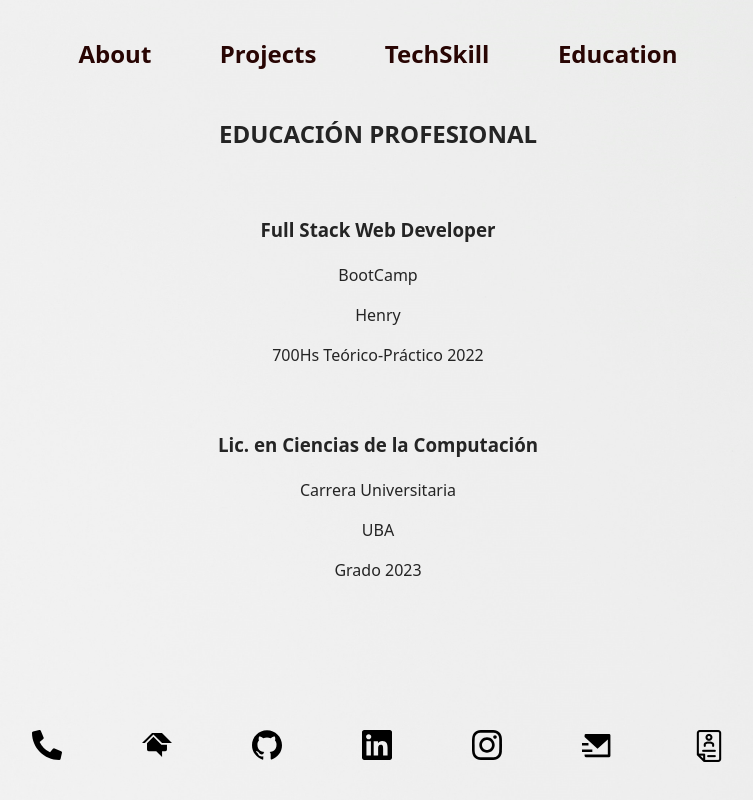
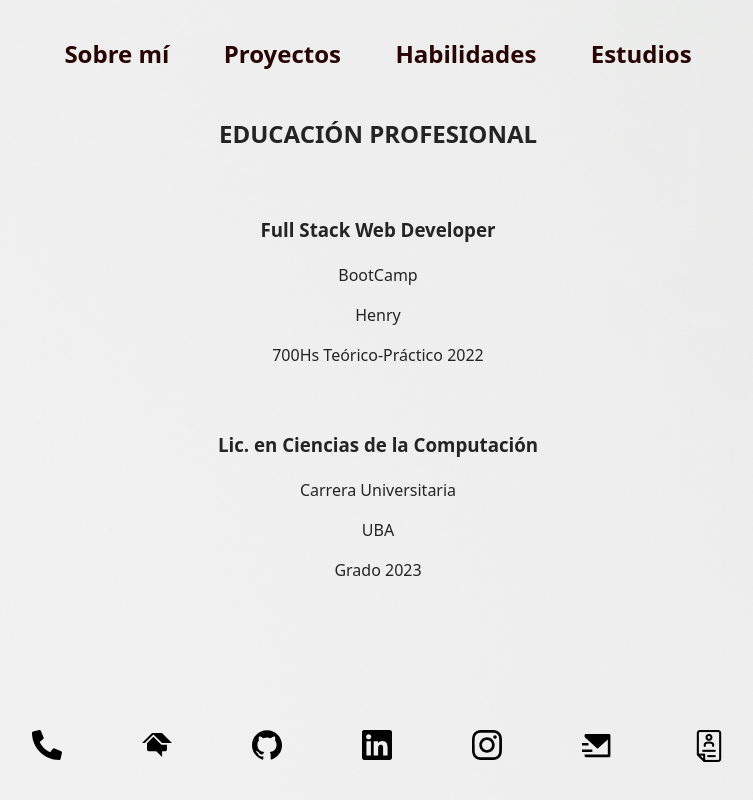
Before and after one commit to EmanFun/Portfolio, a React (Vite) app: page /education in a window 1280 px wide. Shown: the top 800 px of the page, without its empty margins (262-1015 px from the left). Built offline with nearby package versions, Linux system fonts and the light colour scheme.

Commit message:
corrections in nav

```diff
--- a/src/Components/Modules/Nav/Nav.jsx
+++ b/src/Components/Modules/Nav/Nav.jsx
@@ -12,16 +12,16 @@ function Nav() {
 
         <NavItems>
           <NavButton to={'/about'}>
-            About
+            Sobre mí
           </NavButton>
           <NavButton to={'/projects'}>
-            Projects
+            Proyectos
           </NavButton>
           <NavButton to={'/skills'}>
-            TechSkill
+            Habilidades
           </NavButton>
           <NavButton to={'/education'}>
-            Education
+            Estudios
           </NavButton>
         </NavItems>
     </WrapperNav>
```
